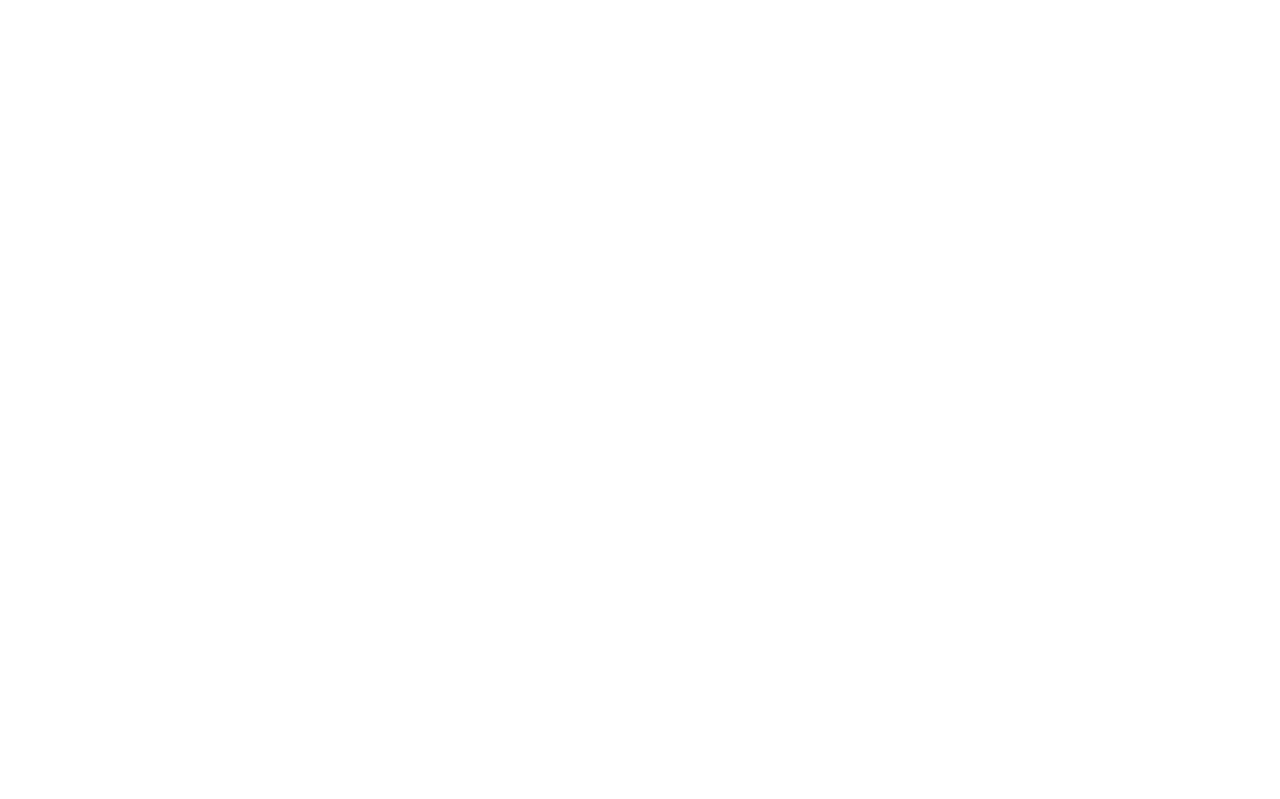
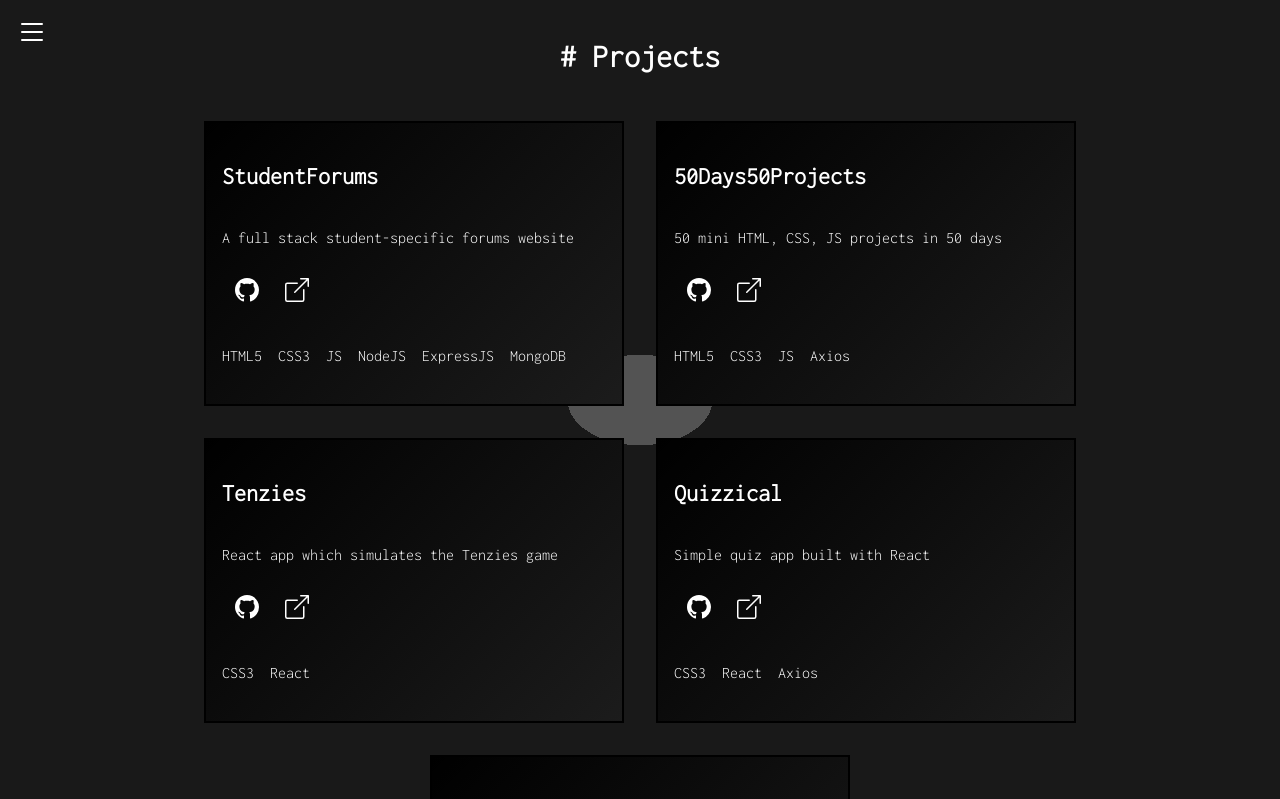
Before and after one commit to MaitrayBhardwaj/MaitrayBhardwaj.github.io, a React (Create React App) app: page /projects in a window 1280 px wide. Before the commit this address had no page. Shown: the top 799 px of the page. Built offline with nearby package versions, Linux system fonts and the light colour scheme; the HTML template or start-up script is replaced by a standard one.

Commit message:
Added Projects tab
- Added Projects and Project component
- Added animation using framer-motion
- Fixed landing page
- Completed portfolio

```diff
--- a/package.json
+++ b/package.json
@@ -1,11 +1,13 @@
 {
   "name": "portfolio-react",
   "version": "0.1.0",
+  "homepage": "https://maitraybhardwaj.github.io/portfolio-react",
   "private": true,
   "dependencies": {
     "@testing-library/jest-dom": "^5.16.4",
     "@testing-library/react": "^13.3.0",
     "@testing-library/user-event": "^13.5.0",
+    "framer-motion": "^6.4.2",
     "gh-pages": "^4.0.0",
     "react": "^18.2.0",
     "react-dom": "^18.2.0",
@@ -15,6 +17,8 @@
     "web-vitals": "^2.1.4"
   },
   "scripts": {
+  	"predeploy": "npm run build",
+  	"deploy": "gh-pages -d build",
     "start": "react-scripts start",
     "build": "react-scripts build",
     "test": "react-scripts test",
--- a/public/index.html
+++ b/public/index.html
@@ -11,7 +11,7 @@
     />
     <link rel="apple-touch-icon" href="%PUBLIC_URL%/logo192.png" />
     <link rel="manifest" href="%PUBLIC_URL%/manifest.json" />
-    <title>React App</title>
+    <title>Maitray Bhardwaj</title>
 	<link rel="preconnect" href="https://fonts.googleapis.com">
 	<link rel="preconnect" href="https://fonts.gstatic.com" crossorigin>
 	<link href="https://fonts.googleapis.com/css2?family=Inconsolata:wght@300&display=swap" rel="stylesheet">
--- a/src/App.js
+++ b/src/App.js
@@ -1,9 +1,11 @@
 import { useState } from 'react'
 import { BrowserRouter as Router, Routes, Route } from 'react-router-dom'
+import { AnimatePresence } from 'framer-motion'
 
 import Home from './components/Home'
 import Navbar from './components/Navbar'
 import About from './components/About'
+import Projects from './components/Projects'
 
 function App() {
 	const [isNavbar, setIsNavbar] = useState(false)
@@ -14,12 +16,17 @@
 
   	return (
     	<div className="App">
-			{ isNavbar && <Navbar toggleNavbar={toggleNavbar} /> }
 	    	<Router>
+	    		<AnimatePresence>
+					{ isNavbar && <Navbar isNavbar={isNavbar} toggleNavbar={toggleNavbar} /> }
+				</AnimatePresence>
 	    		<Routes>
-	    			<Route path="/" element={ <Home toggleNavbar={toggleNavbar} /> } />
-	    			<Route path="/about" element={ <About toggleNavbar={toggleNavbar} /> } />
-	    			<Route path="/play" element={ <h1>PLay</h1> } />
+	    			<Route path="/"
+	    				element={ <Home isNavbar={isNavbar} toggleNavbar={toggleNavbar} /> } />
+	    			<Route path="/about"
+	    				element={ <About isNavbar={isNavbar} toggleNavbar={toggleNavbar} /> } />
+	    			<Route path="/projects"
+	    				element={ <Projects isNavbar={isNavbar} toggleNavbar={toggleNavbar} /> } />
 	    		</Routes>
 	    	</Router>
 	    </div>
--- a/src/components/About.js
+++ b/src/components/About.js
@@ -1,3 +1,6 @@
+import { useState } from 'react'
+import { motion, AnimatePresence } from 'framer-motion'
+
 import { BsList, BsGeoAltFill, BsEnvelopeFill } from 'react-icons/bs'
 import {
 	SiReact, SiJavascript,
@@ -12,13 +15,33 @@
 import Resume from '../assets/Resume.pdf'
 
 function About (props) {
+	const [isNotifVis, setIsNotifVis] = useState(false)
+	const copyNotif = (
+		<motion.div
+			animate={{ x: 0 }}
+			initial={{ x: 100 }}
+			exit={{x: 250}}
+			className="notif"
+		>
+			Copied to clipboard
+		</motion.div>
+	)
+
+	const addCopyNotif = () => {
+		setIsNotifVis(true)
+		navigator.clipboard.writeText('maitraybhardwaj@gmail.com')
+		setTimeout(() => { setIsNotifVis(false) }, 2500)
+	}
+
 	return (
-		<div id="about">
+		<div id="about" onClick={() => { props.isNavbar && props.toggleNavbar() }}>
 			<div className="banner">
 				<button className="menuToggle" onClick={props.toggleNavbar}>
 					<BsList />
 				</button>
-				<div className="info">
+				<motion.div className="info"
+					initial={{ x: 30, opacity: 0.25 }}
+					animate={{ x: 0, opacity: 1 }}>
 					<div className="bio">
 						<img src={SelfImg} alt="Maitray Bhardwaj" />
 						<div className="locMail">
@@ -28,7 +51,7 @@
 								</div>
 								<span>Delhi, India</span>
 							</div>
-							<div className="email">
+							<div className="email" onClick={addCopyNotif}>
 								<div className="mailIcon">
 									<BsEnvelopeFill />
 								</div>
@@ -55,45 +78,48 @@
 						As mentioned before, I also have experience working in backend development using NodeJS and popular Non-Relational Database Management Systems.
 						</div>
 						<div>
-							<a target="_blank" href={Resume} download="" className="resume">
+							<a target="_blank" rel="noreferrer" href={Resume} download="" className="resume">
 								<button>Resume</button>
 							</a>
 						</div>
 					<h2>## Toolkit</h2>
 					<div className="skills">
-						<a href="https://reactjs.org" target="_blank" className="skill" title="React">
+						<a href="https://reactjs.org" target="_blank" rel="noreferrer" className="skill" title="React">
 							<SiReact />
 						</a>
-						<a href="https://developer.mozilla.org/en-US/docs/Web/JavaScript" target="_blank" className="skill" title="JavaScript">
+						<a href="https://developer.mozilla.org/en-US/docs/Web/JavaScript" target="_blank" rel="noreferrer" className="skill" title="JavaScript">
 							<SiJavascript />
 						</a>
-						<a href="https://developer.mozilla.org/en-US/docs/Web/CSS" target="_blank" className="skill" title="CSS3">
+						<a href="https://developer.mozilla.org/en-US/docs/Web/CSS" target="_blank" rel="noreferrer" className="skill" title="CSS3">
 							<FaCss3 />
 						</a>
-						<a href="https://developer.mozilla.org/en-US/docs/Web/HTML" target="_blank" className="skill" title="HTML5">
+						<a href="https://developer.mozilla.org/en-US/docs/Web/HTML" target="_blank" rel="noreferrer" className="skill" title="HTML5">
 							<SiHtml5 />
 						</a>
-						<a href="https://getbootstrap.com/docs/5.1/getting-started/introduction/" target="_blank" className="skill" title="Bootstrapv5.2">
+						<a href="https://getbootstrap.com/docs/5.1/getting-started/introduction/" target="_blank" rel="noreferrer" className="skill" title="Bootstrapv5.2">
 							<SiBootstrap />
 						</a>
-						<a href="https://nodejs.org/en/" target="_blank" className="skill" title="NodeJS">
+						<a href="https://nodejs.org/en/" target="_blank" rel="noreferrer" className="skill" title="NodeJS">
 							<SiNodedotjs />
 						</a>
-						<a href="https://expressjs.com" target="_blank" className="skill" title="ExpressJS">
+						<a href="https://expressjs.com" target="_blank" rel="noreferrer" className="skill" title="ExpressJS">
 							<SiExpress />
 						</a>
-						<a href="https://www.mongodb.com" target="_blank" className="skill" title="MongoDB">
+						<a href="https://www.mongodb.com" target="_blank" rel="noreferrer" className="skill" title="MongoDB">
 							<SiMongodb />
 						</a>
-						<a href="https://www.python.org" target="_blank" className="skill" title="Python3">
+						<a href="https://www.python.org" target="_blank" rel="noreferrer" className="skill" title="Python3">
 							<SiPython />
 						</a>
-						<a href="https://cplusplus.com" target="_blank" className="skill" title="C++">
+						<a href="https://cplusplus.com" target="_blank" rel="noreferrer" className="skill" title="C++">
 							<SiCplusplus />
 						</a>
 					</div>
-				</div>
+				</motion.div>
 			</div>
+			<AnimatePresence>
+				{ isNotifVis && copyNotif }
+			</AnimatePresence>
 		</div>
 	)
 }
--- a/src/components/Navbar.js
+++ b/src/components/Navbar.js
@@ -1,33 +1,47 @@
+import { Link } from 'react-router-dom'
+import { motion } from 'framer-motion'
+
 import { BsList, BsHouseFill, BsInfoCircle, BsBox } from 'react-icons/bs'
 
 function Navbar (props) {
 	return (
-		<nav class="navbar">
-			<div class="menuLabel menu">
-				<button onClick={props.toggleNavbar}>
+		<motion.nav
+			animate={{ x: 0 }}
+			initial={{ x: -10 }}
+			exit={{ x: -300 }}
+			transition={{ type:"tween" }}
+			className="navbar">
+			<div className="menuLabel menu" onClick={props.toggleNavbar}>
+				<button>
 					<BsList />
 				</button>
 				<span></span>
 			</div>
-			<div class="menuLabel home">
+			<Link to="/">
+				<div className="menuLabel home" onClick={props.toggleNavbar}>
 					<button>
 						<BsHouseFill />
 					</button>
 					<span>Home</span>
 				</div>
-			<div class="menuLabel about">
+			</Link>
+			<Link to="/about">
+				<div className="menuLabel about" onClick={props.toggleNavbar}>
 					<button>
 						<BsInfoCircle />
 					</button>
 					<span>About</span>
 				</div>
-			<div class="menuLabel projects">
+			</Link>
+			<Link to="/projects">
+				<div className="menuLabel projects" onClick={props.toggleNavbar}>
 					<button>
 						<BsBox />
 					</button>
 					<span>Projects</span>
 				</div>
-		</nav>
+			</Link>
+		</motion.nav>
 	)
 }
 
--- /dev/null
+++ b/src/components/Project.js
@@ -0,0 +1,28 @@
+import { motion } from 'framer-motion'
+
+import { BsGithub, BsBoxArrowUpRight } from 'react-icons/bs'
+
+function Project(props) {
+	const { project } = props
+	return (
+		<motion.div
+			className="proj"
+			initial={{ x: 50, opacity: 0.25 }}
+			animate={{ x: 0, opacity: 1 }}
+		>
+			<h2 className="projName">{project.name}</h2>
+			<div className="projDesc">{project.desc}</div>
+			<div className="projLinks">
+				<a href={project.url} target="_blank" rel="noreferrer"><BsGithub /></a>
+				{ project.hostedOn && <a href={project.hostedOn}><BsBoxArrowUpRight /></a> }
+			</div>
+			<div className="projTechList">
+				{ project.techUsed.map(tech => (
+					<span className="projTech">{tech}</span>
+				)) }
+			</div>
+		</motion.div>
+	)
+}
+
+export default Project
--- a/src/components/Projects.js
+++ b/src/components/Projects.js
@@ -0,0 +1,73 @@
+import { BsList } from 'react-icons/bs'
+
+import Project from './Project'
+
+const projectList = [
+	{
+		name: "StudentForums",
+		url: "https://github.com/MaitrayBhardwaj/StudentForums",
+		hostedOn: "https://studentforums.maitraybhardwaj.repl.co/",
+		desc: "A full stack student-specific forums website",
+		techUsed: [
+			"HTML5", "CSS3", "JS", "NodeJS", "ExpressJS", "MongoDB"
+		]
+	},
+	{
+		name: "50Days50Projects",
+		url: "https://github.com/MaitrayBhardwaj/50Days50Projects",
+		hostedOn: "https://maitraybhardwaj.github.io/50Days50Projects/",
+		desc: "50 mini HTML, CSS, JS projects in 50 days",
+		techUsed: [
+			"HTML5", "CSS3", "JS", "Axios"
+		]
+	},
+	{
+		name: "Tenzies",
+		url: "https://github.com/MaitrayBhardwaj/tenzies-game",
+		hostedOn: "https://maitraybhardwaj.github.io/tenzies-game",
+		desc: "React app which simulates the Tenzies game",
+		techUsed: [
+			"CSS3", "React"
+		]
+	},
+	{
+		name: "Quizzical",
+		url: "https://github.com/MaitrayBhardwaj/quizzical",
+		hostedOn: "https://maitraybhardwaj.github.io/quizzical",
+		desc: "Simple quiz app built with React",
+		techUsed: [
+			"CSS3", "React", "Axios"
+		]
+	},
+	{
+		name: "Chat App",
+		url: "https://github.com/MaitrayBhardwaj/chat-app",
+		hostedOn: "https://maitraybhardwaj.github.io/chat-app",
+		desc: "Real time chat app built with React and Firebase",
+		techUsed: [
+			"CSS3", "React", "Firebase", "Firestore"
+		]
+	}
+]
+
+function Projects (props) {
+	const projectElements = projectList.map(project => (
+		<Project project={project} />
+	))
+	return (
+		<div id="projects"
+			onClick={() => { props.isNavbar && props.toggleNavbar() }}>
+			<div class="banner">
+				<button class="menuToggle" onClick={props.toggleNavbar}>
+					<BsList />
+				</button>
+				<h1># Projects</h1>
+				<div class="projectList">
+					{ projectElements }
+				</div>
+			</div>
+		</div>
+	)
+}
+
+export default Projects
--- a/src/index.css
+++ b/src/index.css
@@ -60,6 +60,8 @@
 	padding: 0 0.5em;
 	display: flex;
 	align-items: center;
+	color: #191919;
+	font-weight: bold;
 }
 
 .menuLabel:hover{
@@ -92,10 +94,6 @@
 	margin: 0.5em;
 	font-weight: lighter;
 	font-size: 2em;
-}
-
-.expressIcon{
-	border-radius: 50%;
 }
 
 .banner{
@@ -228,11 +226,6 @@
 
 .banner > h3{
 	margin: 1em 0;
-}
-
-.banner > small{
-	margin: 1em 0;
-	font-size: 1.2em;
 }
 
 .resume button{
@@ -368,6 +361,21 @@
 	margin-left: 0;
 }
 
+.banner-info{
+	display: flex;
+	flex-direction: column;
+	align-items: center;
+}
+
+.banner-info > *{
+	margin: 0.5em 0;
+}
+
+.banner-info small{
+	font-size: 1.2em;
+	margin-bottom: 1em;
+}
+
 @keyframes notif-grow {
 	from{
 		width: 12em;
```
Also changed, not shown: src/components/Home.js (+32 -9 lines), 1 other file (tests, documents, lock files or other folders). Lines whose indentation alone changed are shown as unchanged.
